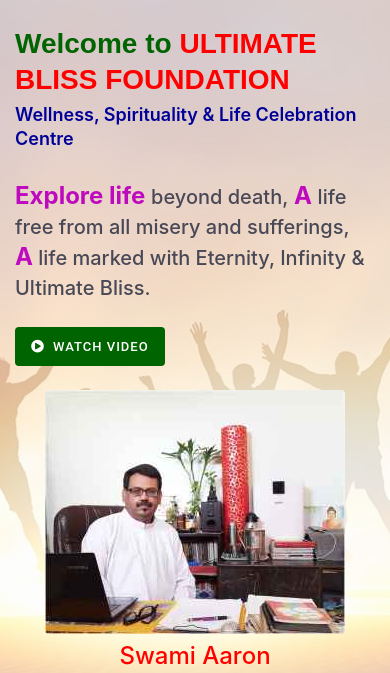
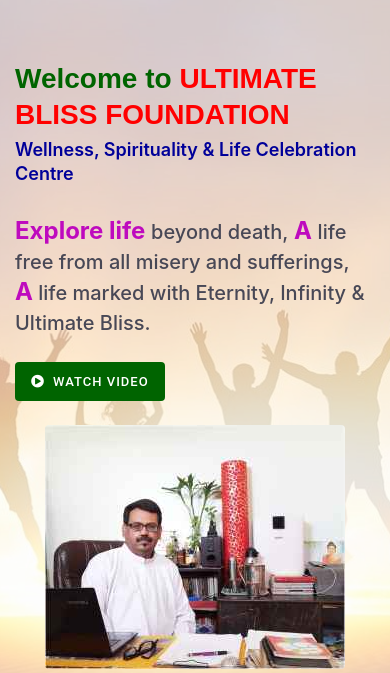
Before and after one commit to pat8308vinod/newubf, a plain HTML site: page index.html in a window 390 px wide. Shown: the part 143-816 px from the top of the page. Drawn offline with Linux system fonts and the light colour scheme.

Commit message:
first commit4

```diff
--- a/assets/css/style.css
+++ b/assets/css/style.css
@@ -681,7 +681,7 @@ header .nav-col .navbad .dropdown li a {
   #hero h1 {
     font-size: 28px;
     line-height: 36px;
-    margin-top: -80px;
+    margin-top: -10px;
   }
 
   #hero h2 {
```
